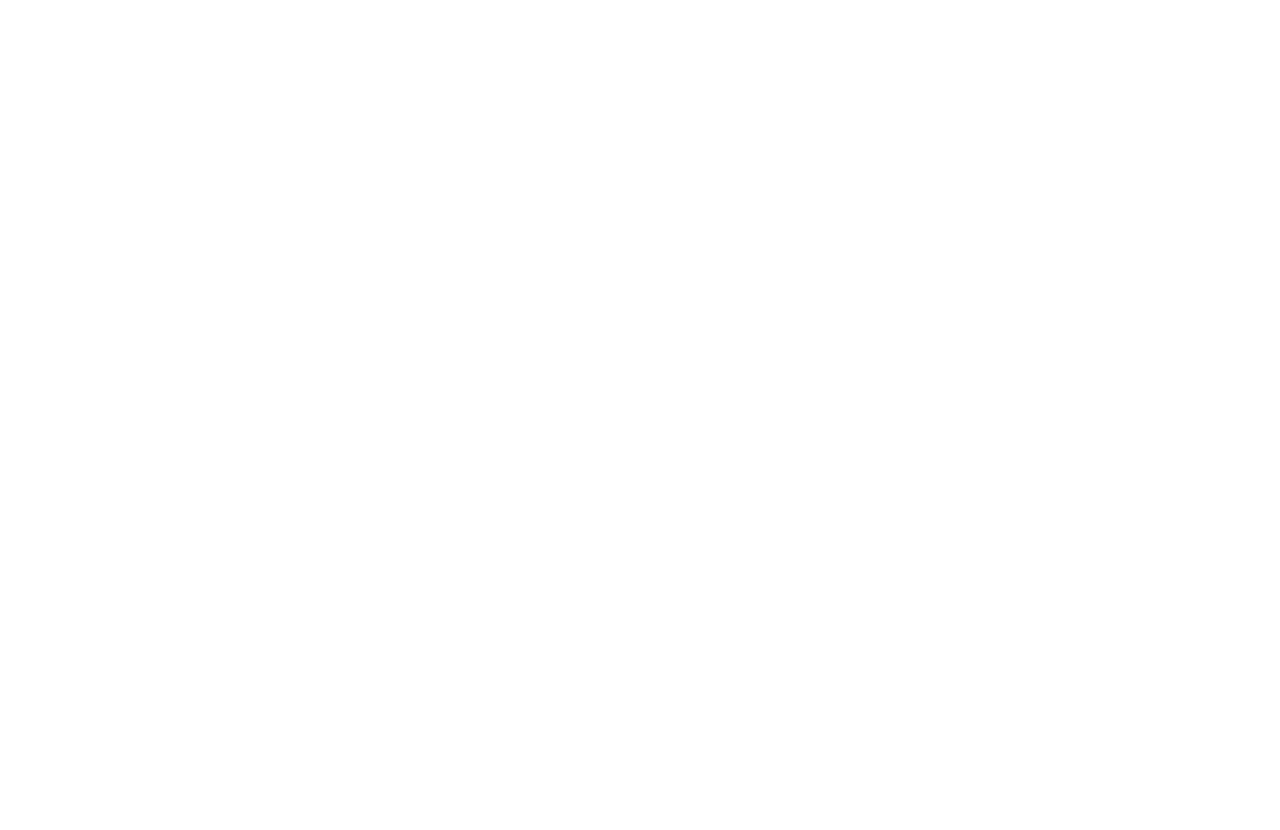
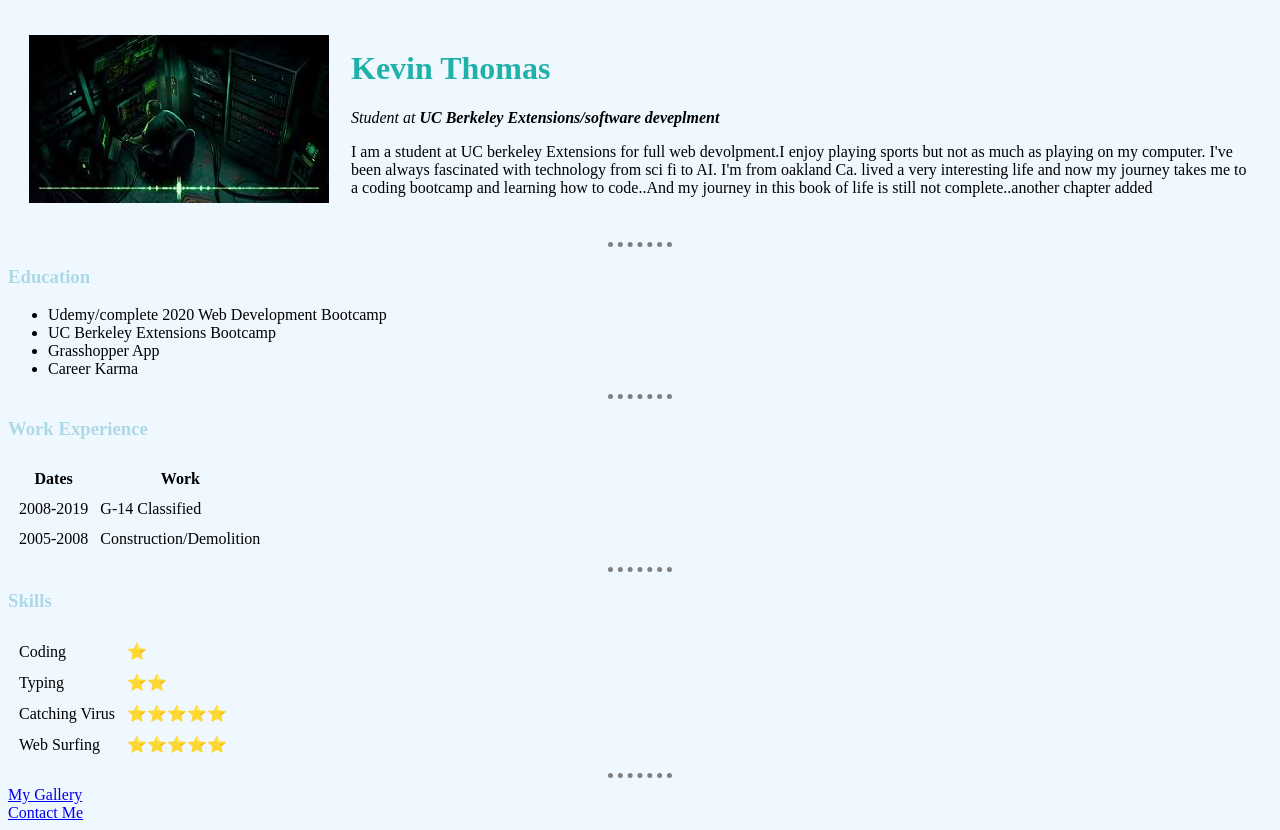
Before and after one commit to kevrolla/howework, a plain HTML site: page index.html in a window 1280 px wide. Before the commit the page ends 800 px from the top, so only its background shows below. Drawn offline with Linux system fonts and the light colour scheme.

Commit message:
new files

```diff
--- a/index.html
+++ b/index.html
@@ -4,9 +4,75 @@
     <meta charset="UTF-8">
     <meta name="viewport" content="width=device-width, initial-scale=1.0">
     <meta http-equiv="X-UA-Compatible" content="ie=edge">
-    <title>Document</title>
+    <title>Kevin's Portfolio</title>
+  <link rel="stylesheet" href="style.css">
 </head>
 <body>
-
+    <table cellspacing="20">
+        <tr>
+            <td><img src="./code.net.jpeg" alt=""></td>
+            <td> <h1>Kevin Thomas</h1>
+                <p><em>Student at <strong>UC Berkeley Extensions/software deveplment</strong></em></p>
+                <p>I am a student at UC berkeley Extensions for full web devolpment.I enjoy playing sports but not as much as playing on my computer.
+                    I've been always fascinated with technology from sci fi to AI. I'm from oakland Ca. lived a very interesting life and now my journey
+                takes me to a coding bootcamp and learning how to code..And my journey in this book of life is still not complete..another chapter added
+                </p>
+            </td>
+        </tr>
+    </table>
+    <hr>
+    <h3>Education</h3>
+    <ul>
+        <li>Udemy/complete 2020 Web Development Bootcamp</li>
+        <li>UC Berkeley Extensions Bootcamp</li>
+        <li>Grasshopper App</li>
+        <li>Career Karma</li>
+    </ul>
+    <hr>
+    <h3>Work Experience</h3>
+    <table cellspacing="10">
+        <thead>
+          <tr>
+              <th>Dates</th>
+              <th>Work</th>
+          </tr>
+        </thead>
+        <tbody>
+            <tr>
+                <td>2008-2019</td>
+                <td>G-14 Classified</td>
+              </tr>
+              <tr>
+                  <td>2005-2008</td>
+                  <td>Construction/Demolition</td>
+        </tbody>
+    </table>
+    <hr>
+    <h3>Skills</h3>
+ <table cellspacing="10">
+                <tr>
+                    <td>Coding</td>
+                    <td>⭐️</td>
+                </tr>
+                <tr>
+                    <td>Typing</td>
+                    <td>⭐️⭐️</td>
+                </tr>
+                <tr>
+                    <td>Catching Virus</td>
+                    <td>⭐️⭐️⭐️⭐️⭐️</td>
+                </tr>
+                <tr>
+                    <td>Web Surfing</td>
+                    <td>⭐️⭐️⭐️⭐️⭐️</td>
+                </tr>
+            </table>
+        </td>
+    </tr>
+</table>
+ <hr>
+    <a href="gallery.html">My Gallery</a>
+    <br>
+    <a href="contactme.html">Contact Me</a>
 </body>
 </html>
--- /dev/null
+++ b/style.css
@@ -0,0 +1,16 @@
+body {
+    background-color: aliceblue;
+}
+h1 {
+color: lightseagreen;
+}
+h3 {
+color: lightblue;
+}
+hr {
+    border-style: none;
+    border-top-style: dotted;
+    border-color: grey;
+    border-width: 5px;
+    width: 5%;
+}
```
Also changed, not shown: contactme.html (added, +32 -0 lines), gallery.html (added, +18 -0 lines), code.net.jpeg (added), favicon.ico (added), 1 other file.
